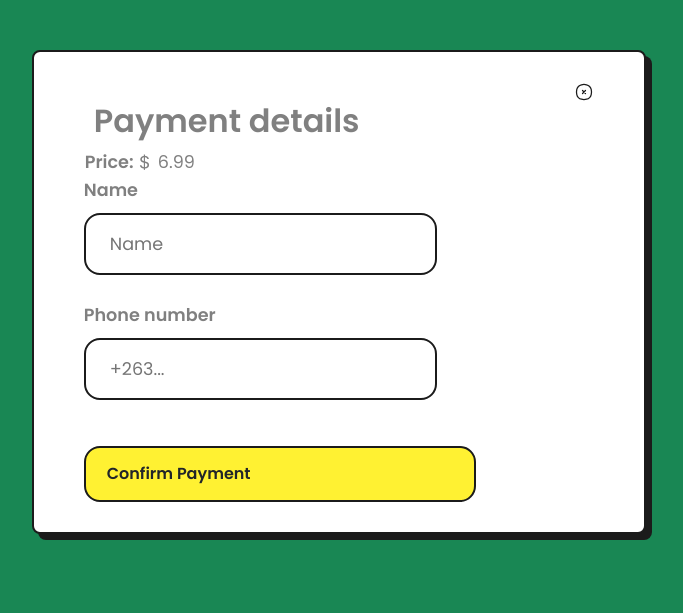
After one commit to taonaben/Campus-Connect-Web-App, a PHP site: page /ecocash_payment.php in a window 1280 px wide. The commit adds this page. Shown: the top 613 px of the page, without its empty margins (301-984 px from the left). Run offline with PHP 8.4, Linux system fonts and the light colour scheme.

Commit message:
payment feature

```diff
--- a/admin_dashboard.php
+++ b/admin_dashboard.php
@@ -62,6 +62,7 @@ $result = $conn->query($sql);
                         <td><?php echo htmlspecialchars($row['house_type']); ?></td>
                         <td>
                             <a href="edit_property.php?house_id=<?php echo $row['house_id']; ?>" class="btn btn-primary">Edit</a>
+                            <a class="btn btn-danger">Delete</a>
                         </td>
                     </tr>
                 <?php endwhile; ?>
--- a/assets/css/payment.css
+++ b/assets/css/payment.css
@@ -2,358 +2,138 @@
 
 
 body {
-    margin: 0;
-    padding: 0;
-    background-color: #f9f9f9;
-    display: -webkit-box;
-    display: -ms-flexbox;
-    display: flex;
-    -ms-flex-line-pack: center;
-        align-content: center;
-    -webkit-box-align: center;
-        -ms-flex-align: center;
-            align-items: center;
-    -webkit-box-pack: center;
-        -ms-flex-pack: center;
-            justify-content: center;
-    min-height: 100vh;
-    -ms-flex-wrap: wrap;
-        flex-wrap: wrap;
-    font-family: 'Poppins', sans-serif;
+  display: flex;
+  align-items: center;
+  justify-content: center;
+  background-color: #198754;
+  font-family: Poppins, sans-serif;
 }
 
-.payment-title {
-    width: 100%;
-    text-align: center;
+.container {
+  display: flex;
+  flex-direction: column;
+  align-items: flex-start;
+  padding-left: 50px;
+  padding-right: 50px;
+  padding-top: 30px;
+  padding-bottom: 30px;
+
+  margin-top: 50px;
+  margin-bottom: 80px;
+
+  position: relative;
+  width: 48vw;
+  height: auto;
+
+  border-radius: 16px;
+  background-color: white;
+
+  border: 2px solid #1B1B1B;
+  box-sizing: border-box;
+  box-shadow: 6px 6px 0px #1B1B1B;
+  border-radius: 8px;
 }
 
-.form-container .field-container:first-of-type {
-    grid-area: name;
+.heading {
+  display: flex;
+  flex-direction: row;
+  align-items: center;
 }
 
-.form-container .field-container:nth-of-type(2) {
-    grid-area: number;
+#exit {
+  align-self: flex-end;
 }
 
-.form-container .field-container:nth-of-type(3) {
-    grid-area: expiration;
-}
-
-.form-container .field-container:nth-of-type(4) {
-    grid-area: security;
-}
-
-.field-container input {
-    -webkit-box-sizing: border-box;
-    box-sizing: border-box;
-}
-
-.field-container {
-    position: relative;
-}
-
-.form-container {
-    display: grid;
-    grid-column-gap: 10px;
-    grid-template-columns: auto auto;
-    grid-template-rows: 90px 90px 90px;
-    grid-template-areas: "name name""number number""expiration security";
-    max-width: 400px;
-    padding: 20px;
-    color: #707070;
+h1 {
+  margin-left: 10px;
+  font-size: 2rem;
+  font-weight: 800;
 }
 
 label {
-    padding-bottom: 5px;
-    font-size: 13px;
+  font-weight: 600;
 }
 
 input {
-    margin-top: 3px;
-    padding: 15px;
-    font-size: 16px;
-    width: 100%;
-    border-radius: 3px;
-    border: 1px solid #dcdcdc;
+  display: flex;
+  flex-direction: row;
+  align-items: flex-start;
+  margin-top: 10px;
+  padding: 16px 24px;
+  width: 90%;
+  height: 15%;
+  left: 1048px;
+  top: 16px;
+  background: #FFFFFF;
+  border: 2px solid #1B1B1B;
+  box-sizing: border-box;
+  border-radius: 16px;
+  transition: 0.2s;
 }
 
-.ccicon {
-    height: 38px;
-    position: absolute;
-    right: 6px;
-    top: calc(50% - 17px);
-    width: 60px;
+textarea:focus, input:focus{
+  outline: none;
+  background: #fff132;
+  border: 3px solid #1B1B1B;
+  border-radius: 16px;
 }
 
-/* CREDIT CARD IMAGE STYLING */
-.preload * {
-    -webkit-transition: none !important;
-    -moz-transition: none !important;
-    -ms-transition: none !important;
-    -o-transition: none !important;
+.exp-cvc {
+  justify-self: center;
+  display: flex;
+  justify-content: center;
+  align-items: center;
+  width: 90%;
 }
 
-.container {
-    width: 100%;
-    max-width: 400px;
-    max-height: 251px;
-    height: 54vw;
-    padding: 20px;
+.expiration {
+  font-size: 0.75rem;
+  width: 50%;
+  margin-right: 20px;
 }
 
-#ccsingle {
-    position: absolute;
-    right: 15px;
-    top: 20px;
+.security {
+  font-size: 0.75rem;
+  width: 50%;
+  margin-left: 20px;
 }
 
-#ccsingle svg {
-    width: 100px;
-    max-height: 60px;
+span {
+  padding-left: 5px;
+  cursor: pointer;
 }
 
-.creditcard svg#cardfront,
-.creditcard svg#cardback {
-    width: 100%;
-    -webkit-box-shadow: 1px 5px 6px 0px black;
-    box-shadow: 1px 5px 6px 0px black;
-    border-radius: 22px;
+.btn {
+  background-color:#fff132;
+  border: 2px solid #1B1B1B;
+  box-sizing: border-box;
+  border-radius: 16px;
+  padding: 16px 32px 16px 16px;
+  text-align: center;
+  font-weight: 800;
+  margin-top: 20px;
+
+  width: auto;
+  height: 56px;
+  left: 16px;
+  top: 88px;
+
+  display: flex;
+  flex-direction: row;
+  align-items: center;
+  align-self: flex-end;
+  cursor: pointer;
+  transition: 0.16s ease-out;
 }
 
-#generatecard{
-    cursor: pointer;
-    float: right;
-    font-size: 12px;
-    color: #fff;
-    padding: 2px 4px;
-    background-color: #909090;
-    border-radius: 4px;
-    cursor: pointer;
-    float:right;
+.btn:hover {
+  background: #198754;
+  border: 4px solid #1B1B1B;
+  box-sizing: border-box;
+  box-shadow: 0px 0px 0px 4px #C1BFFA;
+  border-radius: 16px;
 }
 
-/* CHANGEABLE CARD ELEMENTS */
-.creditcard .lightcolor,
-.creditcard .darkcolor {
-    -webkit-transition: fill .5s;
-    transition: fill .5s;
+#exit {
+  cursor: pointer;
 }
-
-.creditcard .lightblue {
-    fill: #03A9F4;
-}
-
-.creditcard .lightbluedark {
-    fill: #0288D1;
-}
-
-.creditcard .red {
-    fill: #ef5350;
-}
-
-.creditcard .reddark {
-    fill: #d32f2f;
-}
-
-.creditcard .purple {
-    fill: #ab47bc;
-}
-
-.creditcard .purpledark {
-    fill: #7b1fa2;
-}
-
-.creditcard .cyan {
-    fill: #26c6da;
-}
-
-.creditcard .cyandark {
-    fill: #0097a7;
-}
-
-.creditcard .green {
-    fill: #66bb6a;
-}
-
-.creditcard .greendark {
-    fill: #388e3c;
-}
-
-.creditcard .lime {
-    fill: #d4e157;
-}
-
-.creditcard .limedark {
-    fill: #afb42b;
-}
-
-.creditcard .yellow {
-    fill: #ffeb3b;
-}
-
-.creditcard .yellowdark {
-    fill: #f9a825;
-}
-
-.creditcard .orange {
-    fill: #ff9800;
-}
-
-.creditcard .orangedark {
-    fill: #ef6c00;
-}
-
-.creditcard .grey {
-    fill: #bdbdbd;
-}
-
-.creditcard .greydark {
-    fill: #616161;
-}
-
-/* FRONT OF CARD */
-#svgname {
-    text-transform: uppercase;
-}
-
-#cardfront .st2 {
-    fill: #FFFFFF;
-}
-
-#cardfront .st3 {
-    font-family: 'Source Code Pro', monospace;
-    font-weight: 600;
-}
-
-#cardfront .st4 {
-    font-size: 54.7817px;
-}
-
-#cardfront .st5 {
-    font-family: 'Source Code Pro', monospace;
-    font-weight: 400;
-}
-
-#cardfront .st6 {
-    font-size: 33.1112px;
-}
-
-#cardfront .st7 {
-    opacity: 0.6;
-    fill: #FFFFFF;
-}
-
-#cardfront .st8 {
-    font-size: 24px;
-}
-
-#cardfront .st9 {
-    font-size: 36.5498px;
-}
-
-#cardfront .st10 {
-    font-family: 'Source Code Pro', monospace;
-    font-weight: 300;
-}
-
-#cardfront .st11 {
-    font-size: 16.1716px;
-}
-
-#cardfront .st12 {
-    fill: #4C4C4C;
-}
-
-/* BACK OF CARD */
-#cardback .st0 {
-    fill: none;
-    stroke: #0F0F0F;
-    stroke-miterlimit: 10;
-}
-
-#cardback .st2 {
-    fill: #111111;
-}
-
-#cardback .st3 {
-    fill: #F2F2F2;
-}
-
-#cardback .st4 {
-    fill: #D8D2DB;
-}
-
-#cardback .st5 {
-    fill: #C4C4C4;
-}
-
-#cardback .st6 {
-    font-family: 'Source Code Pro', monospace;
-    font-weight: 400;
-}
-
-#cardback .st7 {
-    font-size: 27px;
-}
-
-#cardback .st8 {
-    opacity: 0.6;
-}
-
-#cardback .st9 {
-    fill: #FFFFFF;
-}
-
-#cardback .st10 {
-    font-size: 24px;
-}
-
-#cardback .st11 {
-    fill: #EAEAEA;
-}
-
-#cardback .st12 {
-    font-family: 'Rock Salt', cursive;
-}
-
-#cardback .st13 {
-    font-size: 37.769px;
-}
-
-/* FLIP ANIMATION */
-.container {
-    perspective: 1000px;
-}
-
-.creditcard {
-    width: 100%;
-    max-width: 400px;
-    -webkit-transform-style: preserve-3d;
-    transform-style: preserve-3d;
-    transition: -webkit-transform 0.6s;
-    -webkit-transition: -webkit-transform 0.6s;
-    transition: transform 0.6s;
-    transition: transform 0.6s, -webkit-transform 0.6s;
-    cursor: pointer;
-}
-
-.creditcard .front,
-.creditcard .back {
-    position: absolute;
-    width: 100%;
-    max-width: 400px;
-    -webkit-backface-visibility: hidden;
-    backface-visibility: hidden;
-    -webkit-font-smoothing: antialiased;
-    color: #47525d;
-}
-
-.creditcard .back {
-    -webkit-transform: rotateY(180deg);
-    transform: rotateY(180deg);
-}
-
-.creditcard.flipped {
-    -webkit-transform: rotateY(180deg);
-    transform: rotateY(180deg);
-}
--- /dev/null
+++ b/ecocash_payment.php
@@ -0,0 +1,84 @@
+<?php
+// Connect to the database (assuming you have a $conn variable already established)
+include 'config.php';
+// Check connection
+if ($conn->connect_error) {
+    die("Connection failed: " . $conn->connect_error);
+}
+
+if ($_SERVER["REQUEST_METHOD"] == "POST" && isset($_POST['submit_payment'])) {
+
+
+    $sql = "INSERT INTO user_form (sub) VALUES (1)";
+
+    if ($conn->query($sql) === TRUE) {
+        echo "Payment confirmed successfully!";
+    } else {
+        echo "Error: " . $sql . "<br>" . $conn->error;
+    }
+
+    $conn->close();
+}
+?>
+
+
+<!DOCTYPE html>
+<html>
+
+<head>
+    <meta charset="utf-8" />
+    <meta content="width=device-width, initial-scale=1.0" name="viewport" />
+
+    <title>Campus-Connect</title>
+
+    <link rel="preconnect" href="https://fonts.googleapis.com" />
+    <link rel="preconnect" href="https://fonts.gstatic.com" crossorigin />
+    <link href="https://fonts.googleapis.com/css2?family=Patrick+Hand&display=swap" rel="stylesheet" />
+
+    <link href="assets/vendor/bootstrap/css/bootstrap.min.css" rel="stylesheet" />
+    <link href="assets/vendor/bootstrap-icons/bootstrap-icons.css" rel="stylesheet" />
+
+    <link href="assets/css/style.css" rel="stylesheet" />
+    <link href="assets/css/payment.css" rel="stylesheet" />
+
+    <script defer src="assets/vendor/bootstrap/js/bootstrap.bundle.min.js"></script>
+    <script defer src="assets/js/main.js"></script>
+</head>
+
+<body>
+
+    <div class="main">
+        <div class="container">
+            <svg id="exit" width="20" height="20" viewBox="0 0 24 24" fill="none" xmlns="http://www.w3.org/2000/svg">
+                <path d="M3.35288 8.95043C4.00437 6.17301 6.17301 4.00437 8.95043 3.35288C10.9563 2.88237 13.0437 2.88237 15.0496 3.35288C17.827 4.00437 19.9956 6.17301 20.6471 8.95044C21.1176 10.9563 21.1176 13.0437 20.6471 15.0496C19.9956 17.827 17.827 19.9956 15.0496 20.6471C13.0437 21.1176 10.9563 21.1176 8.95044 20.6471C6.17301 19.9956 4.00437 17.827 3.35288 15.0496C2.88237 13.0437 2.88237 10.9563 3.35288 8.95043Z" stroke="#1B1B1B" stroke-width="1.5" />
+                <path d="M13.7678 10.2322L10.2322 13.7678M13.7678 13.7678L10.2322 10.2322" stroke="#1B1B1B" stroke-width="1.5" stroke-linecap="round" />
+            </svg>
+
+            <div class="heading">
+                <h1>Payment details</h1>
+            </div>
+
+            <table>
+                <tr>
+                    <th>Price:</th>
+                    <td><i class="bi bi-currency-dollar"></i> 6.99</td>
+                </tr>
+            </table>
+
+            <form id="paymentForm" action="process_payment.php" method="post">
+                <label for="name">Name</label>
+                <input type="text" id="name" name="name" placeholder="Name" required />
+                <br>
+                <label for="phone">Phone number</label>
+                <input type="text" id="phone" name="phone" placeholder="+263..." required />
+                <br>
+                <input type="hidden" name="submit_payment" value="1">
+                <div class="btn" onclick="document.getElementById('paymentForm').submit();">
+                    <span id="submit">Confirm Payment</span>
+                </div>
+            </form>
+        </div>
+    </div>
+</body>
+
+</html>
--- a/register_form.php
+++ b/register_form.php
@@ -9,6 +9,7 @@ if (isset($_POST['submit'])) {
     $password = $_POST['password'];
     $confirm_password = $_POST['cpassword'];
     $user_type = $_POST['user_type'];
+
 
     // Check if passwords match
     if ($password != $confirm_password) {
@@ -22,6 +23,7 @@ if (isset($_POST['submit'])) {
         } else {
             // Hash the password before storing
             $hashed_password = password_hash($password, PASSWORD_DEFAULT);
+            header('location:ecocash_payment.php');// redirect to payment first
 
             // Insert user into database
             $insert_query = "INSERT INTO user_form (name, email, phone_number, password, user_type) VALUES ('$name', '$email', '$phone_number', '$hashed_password', '$user_type')";
```
Also changed, not shown: card_payment.php (added, +79 -0 lines), payment.php (deleted, +0 -151 lines).
